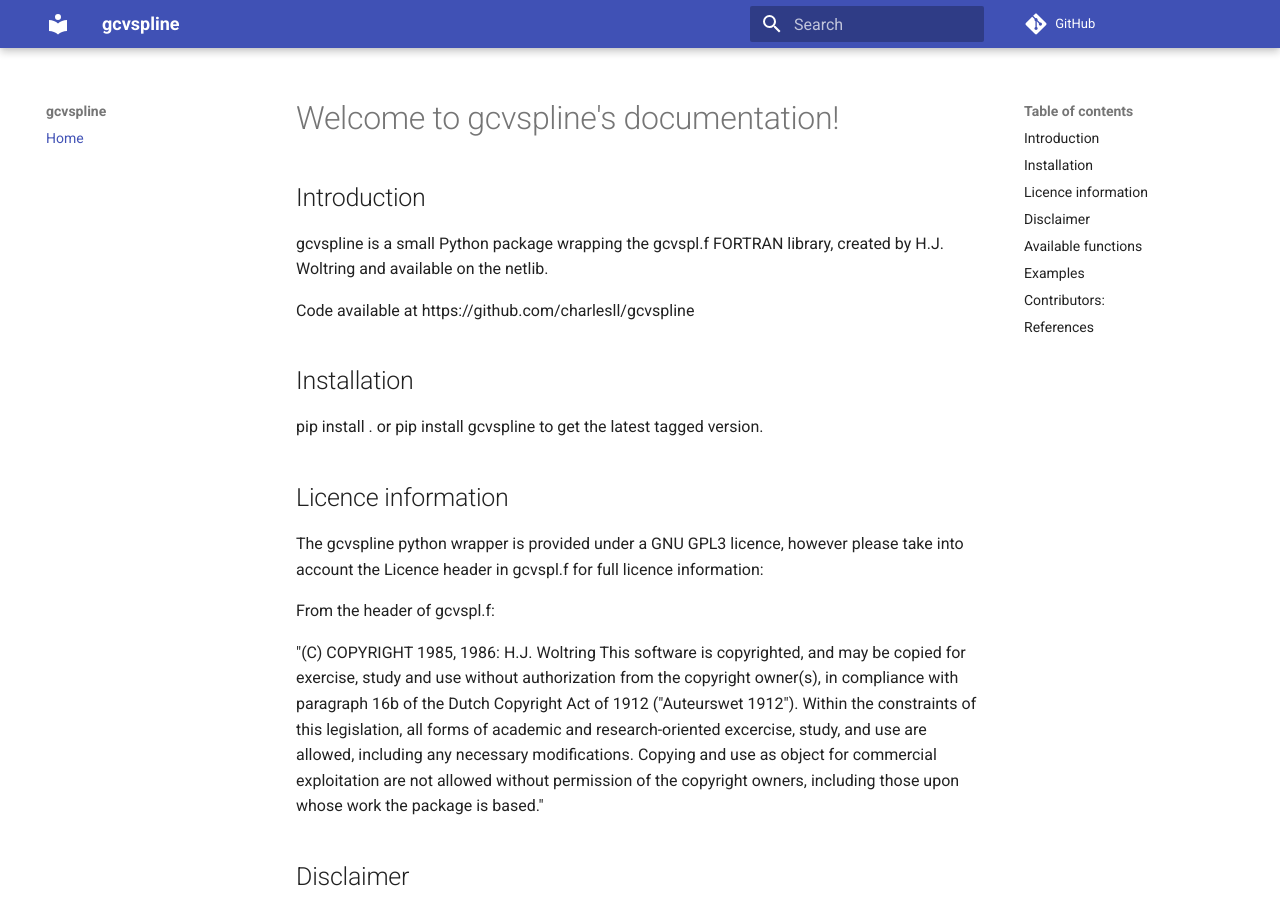
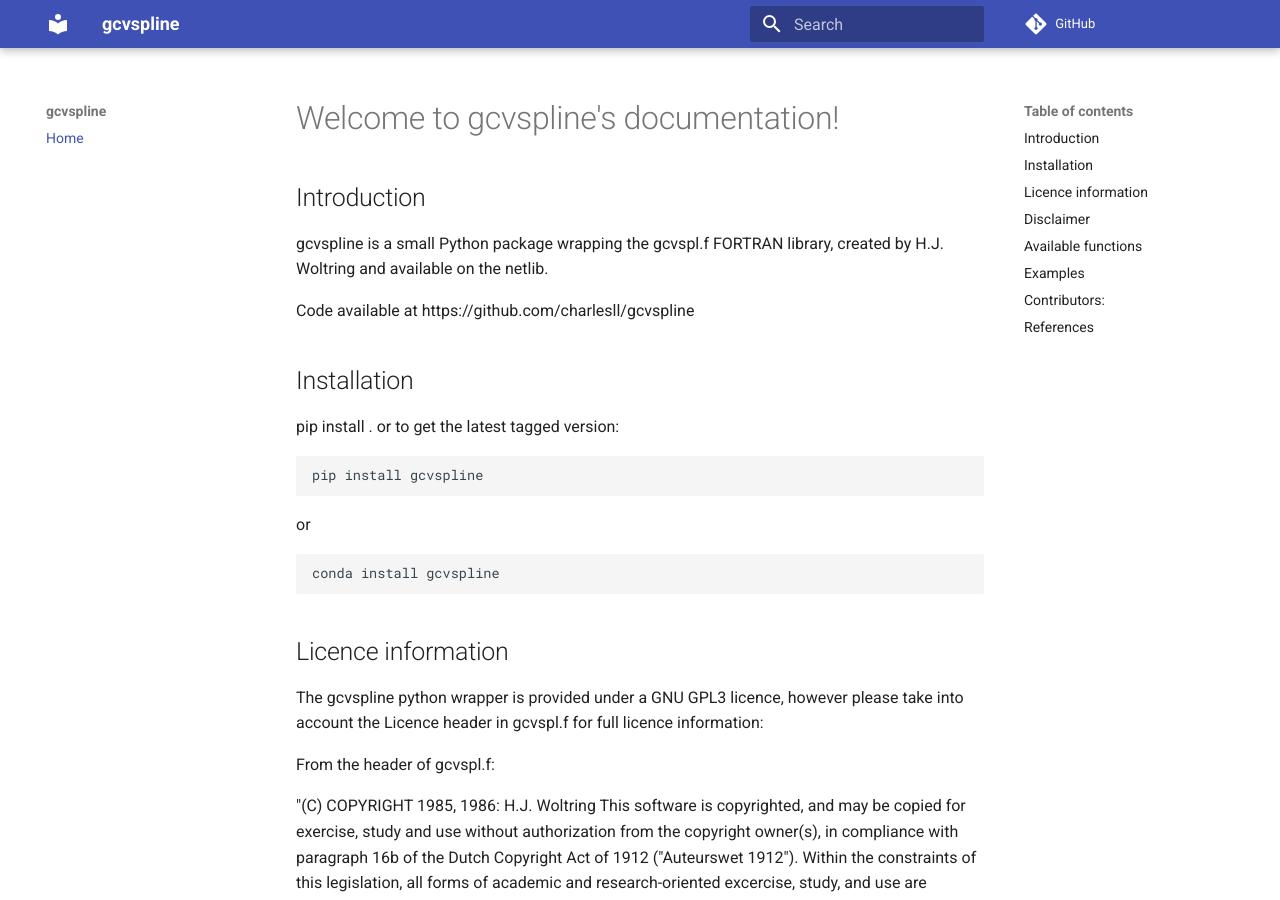
Before and after one commit to charlesll/gcvspline, an MkDocs documentation site: the page built from docs/index.md, in a window 1280 px wide and 900 px high. Built offline with MkDocs 1.6.1 and Material for MkDocs 9.7.7, drawn with Linux system fonts in a browser that asks for light colours; comment, search, counter and statistics services are not loaded; old or Windows-style settings are respelled for this version of MkDocs.

```diff
--- a/docs/index.md
+++ b/docs/index.md
@@ -8,7 +8,13 @@ Code available at https://github.com/charlesll/gcvspline
 
 ## Installation
 
-pip install . or pip install gcvspline to get the latest tagged version.
+pip install . or to get the latest tagged version:
+
+	pip install gcvspline
+
+or
+
+	conda install gcvspline
 
 ## Licence information
 
```
Also changed, not shown: README.md (+7 -1 lines), site/index.html, site/mkdocs/search_index.json, site/sitemap.xml, 2 other files.
